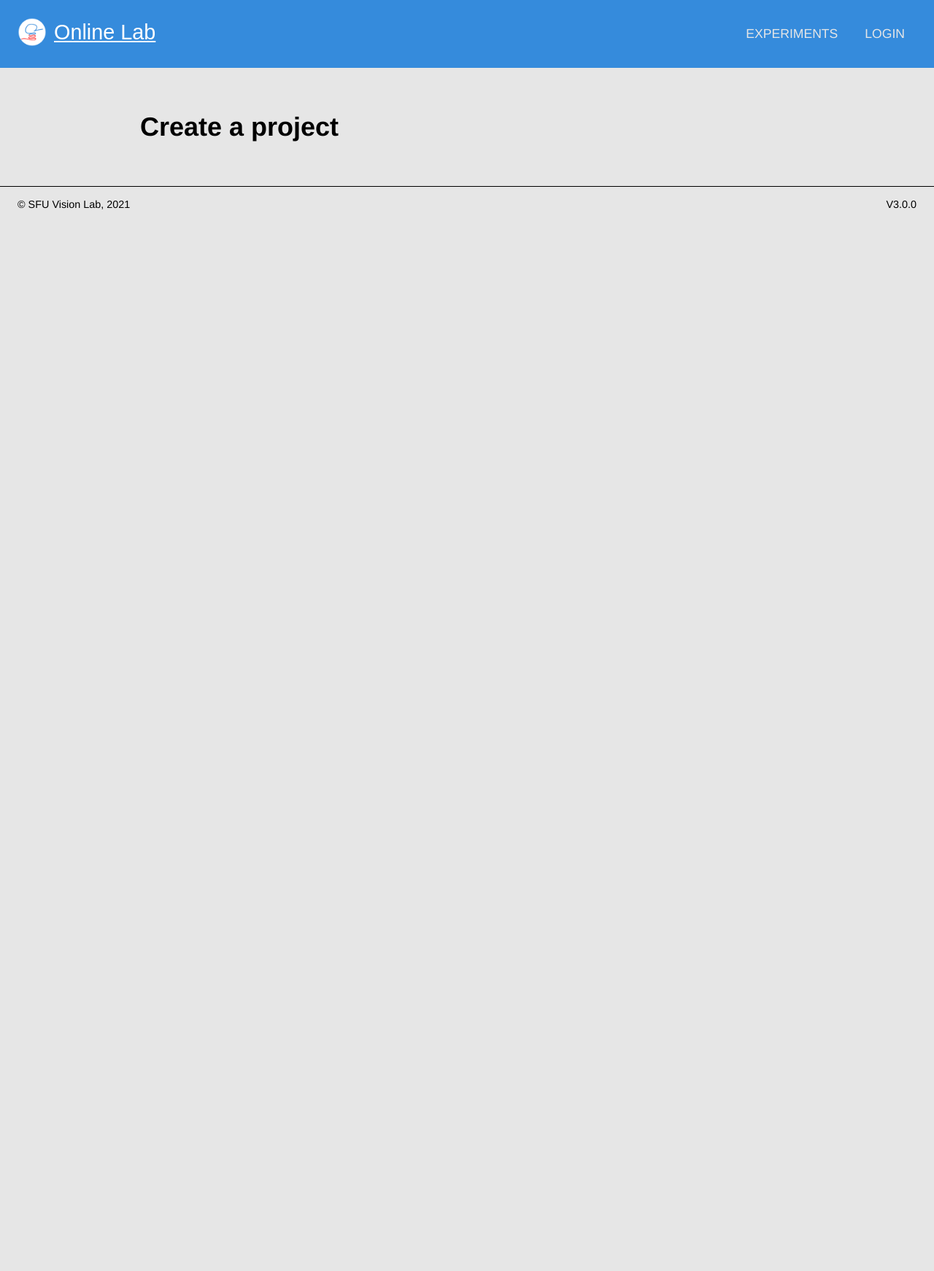
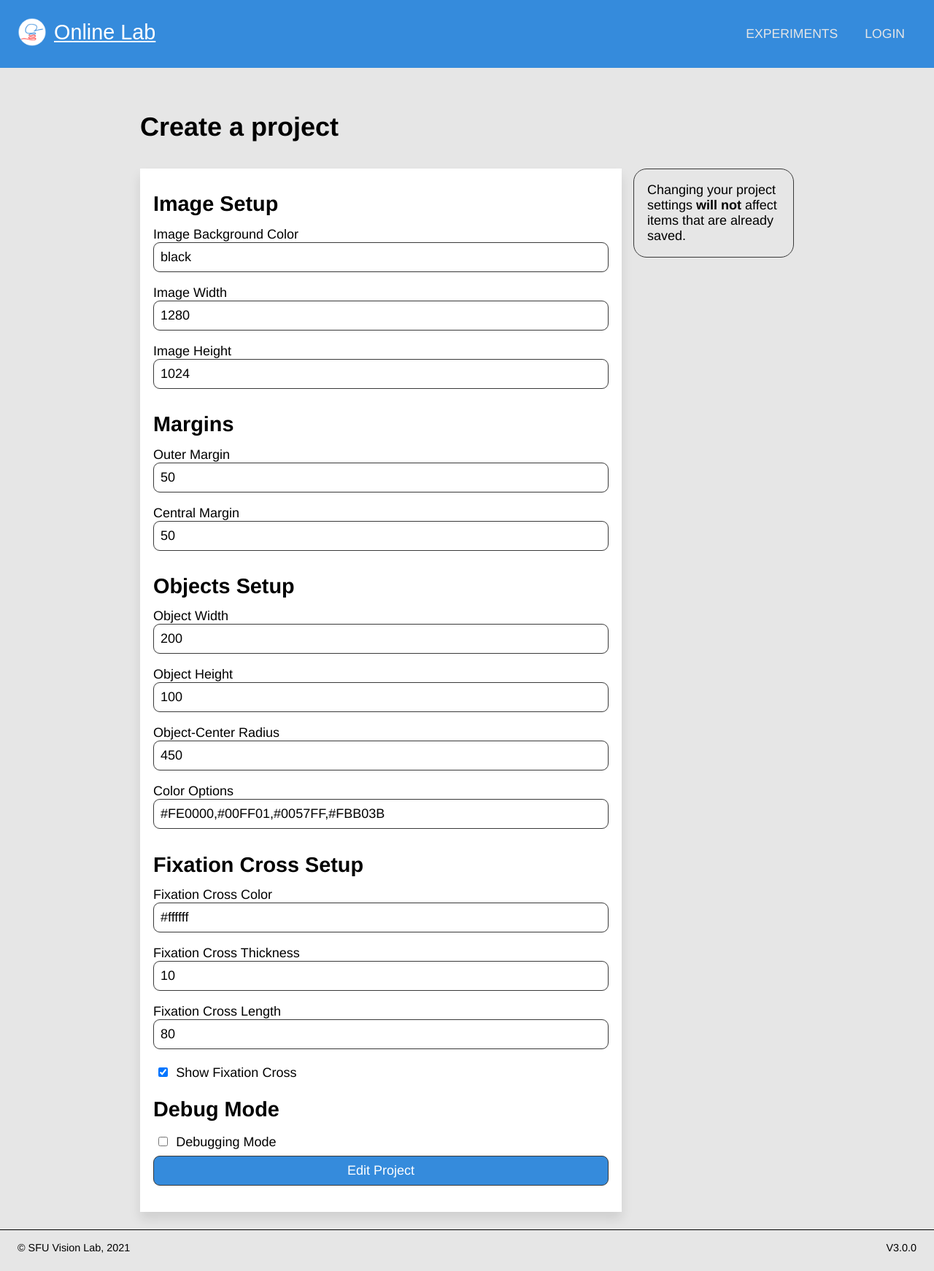
Before and after one commit to daryl-sen/stimgen.theonline.app, a Flask app: page /stimgen/coblo/projects/demo in a window 1280 px wide. Shown: the whole page at 73% size. Before the commit the page ends 287 px from the top, so only its background shows below. Run offline with Flask 2, Linux system fonts and the light colour scheme; data comes from the database, SQL or seed files in the repository.

Commit message:
implement form in coblo-projects.html and autofill

```diff
--- a/application/coblo/templates/coblo/coblo-projects.html
+++ b/application/coblo/templates/coblo/coblo-projects.html
@@ -5,5 +5,107 @@
 {% block page_content %}
 <main class="confined">
   <h1>Create a project</h1>
+  <section class="big-small">
+    <main class="bg-white shadowed padded">
+      <form action="" method="POST">
+        <h2>Image Setup</h2>
+
+        {{ form.hidden_tag() }}
+
+        {{ form.image_background.label }}
+        {{ form.image_background }}
+
+        {{ form.image_width.label }}
+        {{ form.image_width }}
+
+        {{ form.image_height.label }}
+        {{ form.image_height }}
+
+        <h2>Margins</h2>
+
+        {{ form.outer_margins.label }}
+        {{ form.outer_margins }}
+
+        {{ form.central_margins.label }}
+        {{ form.central_margins }}
+
+        <h2>Objects Setup</h2>
+
+        {{ form.object_width.label }}
+        {{ form.object_width }}
+
+        {{ form.object_height.label }}
+        {{ form.object_height }}
+
+        {{ form.radius.label }}
+        {{ form.radius }}
+
+        {{ form.colors.label }}
+        {{ form.colors }}
+
+        <h2>Fixation Cross Setup</h2>
+
+        {{ form.fixation_cross_color.label }}
+        {{ form.fixation_cross_color }}
+
+        {{ form.fixation_cross_thickness.label }}
+        {{ form.fixation_cross_thickness }}
+
+        {{ form.fixation_cross_length.label }}
+        {{ form.fixation_cross_length }}
+
+        {{ form.fixation_cross_show }}
+        {{ form.fixation_cross_show.label }}
+
+        <h2>Debug Mode</h2>
+
+        {{ form.debug }}
+        {{ form.debug.label }}
+
+        {{ form.edit(class_="button-primary") }}
+
+      </form>
+      <script>
+        CONFIG = JSON.parse(`{{ project_settings|safe }}`);
+
+        const imageBackground = document.getElementById('image_background');
+        const imageWidth = document.getElementById('image_width');
+        const imageHeight = document.getElementById('image_height');
+        const outerMargins = document.getElementById('outer_margins');
+        const centralMargins = document.getElementById('central_margins');
+        const objectWidth = document.getElementById('object_width');
+        const objectHeight = document.getElementById('object_height');
+        const radius = document.getElementById('radius');
+        const fixationCrossColor = document.getElementById('fixation_cross_color');
+        const fixationCrossThickness = document.getElementById('fixation_cross_thickness');
+        const fixationCrossLength = document.getElementById('fixation_cross_length');
+        const fixationCrossShow = document.getElementById('fixation_cross_show');
+        const debug = document.getElementById('debug');
+        const colors = document.getElementById('colors');
+
+        imageBackground.value = CONFIG.imageBackground;
+        imageWidth.value = CONFIG.imageWidth;
+        imageHeight.value = CONFIG.imageHeight;
+        outerMargins.value = CONFIG.outerMargins;
+        centralMargins.value = CONFIG.centralMargins;
+        objectWidth.value = CONFIG.objectWidth;
+        objectHeight.value = CONFIG.objectHeight;
+        colors.value = CONFIG.colors;
+
+        radius.value = CONFIG.radial.radius;
+        fixationCrossColor.value = CONFIG.fixationCross.color;
+        fixationCrossThickness.value = CONFIG.fixationCross.thickness;
+        fixationCrossLength.value = CONFIG.fixationCross.length;
+
+        debug.checked = CONFIG.debug;
+        fixationCrossShow.checked = CONFIG.fixationCross.show;
+      </script>
+    </main>
+    <aside>
+      <div class="lined padded rounded">
+        Changing your project settings <b>will not</b> affect items that are already saved.
+      </div>
+    </aside>
+  </section>
 </main>
 {% endblock %}
--- a/application/coblo/views.py
+++ b/application/coblo/views.py
@@ -22,4 +22,5 @@ def run(ref_id):
 def projects(ref_id):
   target_project = Projects.query.filter_by(ref_id=ref_id).first()
   form = coblo_form(obj=target_project)
+  print("form meta:", form.meta)
   return render_template('coblo-projects.html', form=form, project_settings=target_project.config_JSON)
--- a/application/forms.py
+++ b/application/forms.py
@@ -1,5 +1,5 @@
 from flask_wtf import FlaskForm
-from wtforms import StringField, SubmitField, PasswordField, BooleanField
+from wtforms import StringField, SubmitField, PasswordField, BooleanField, IntegerField
 from wtforms.validators import DataRequired
 
 class login_form(FlaskForm):
@@ -14,15 +14,16 @@ class project_form(FlaskForm):
 
 class coblo_form(project_form):
   image_background = StringField('Image Background Color')
-  image_width = StringField('Image Width')
-  image_height = StringField('Image Height')
-  outer_margins = StringField('Outer Margin')
-  central_margins = StringField('Central Margin')
-  object_width = StringField('Object Width')
-  object_height = StringField('Object Height')
+  image_width = IntegerField('Image Width')
+  image_height = IntegerField('Image Height')
+  outer_margins = IntegerField('Outer Margin')
+  central_margins = IntegerField('Central Margin')
+  object_width = IntegerField('Object Width')
+  object_height = IntegerField('Object Height')
   debug = BooleanField('Debugging Mode')
-  radius = StringField('Object-Center Radius')
+  radius = IntegerField('Object-Center Radius')
   fixation_cross_show = BooleanField('Show Fixation Cross')
   fixation_cross_color = StringField('Fixation Cross Color')
-  fixation_cross_thickness = StringField('Fixation Cross Thickness')
-  fixation_cross_length = StringField('Fixation Cross Length')
+  fixation_cross_thickness = IntegerField('Fixation Cross Thickness')
+  fixation_cross_length = IntegerField('Fixation Cross Length')
+  colors = StringField('Color Options')
```
